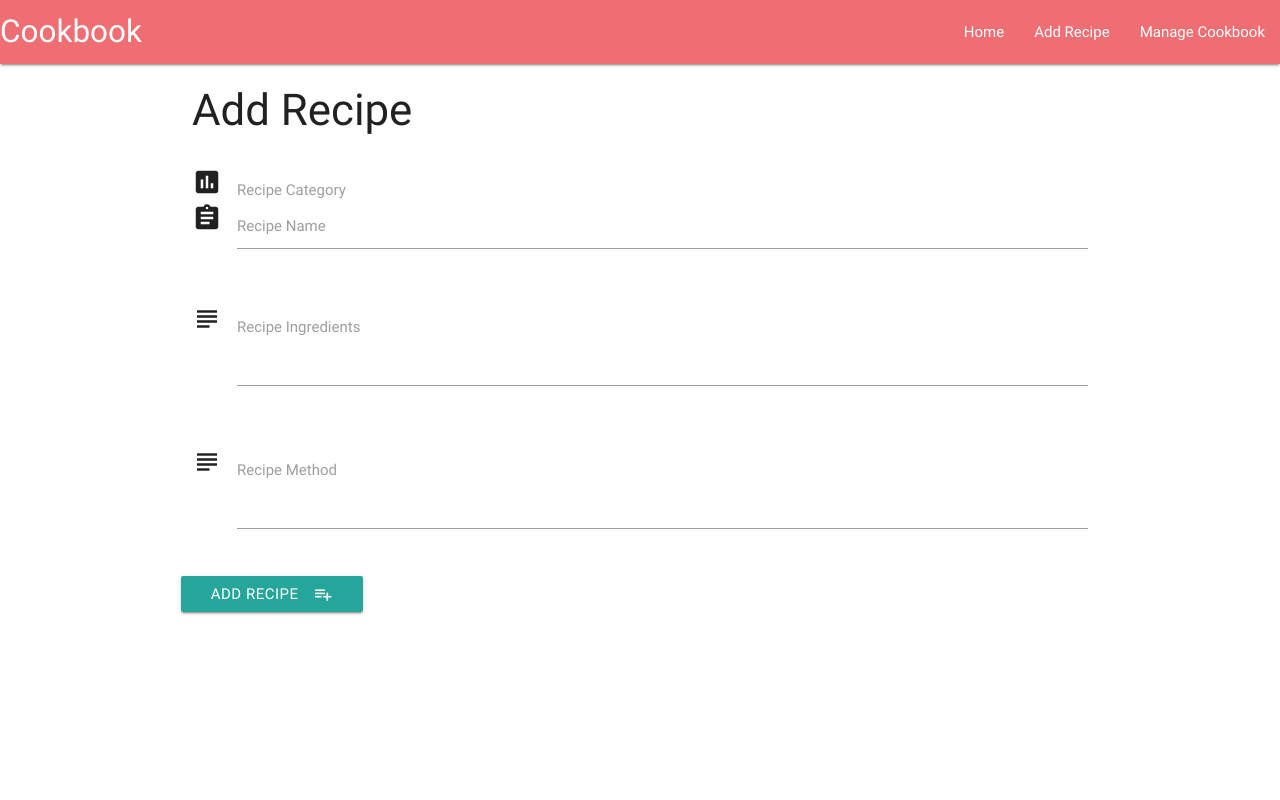
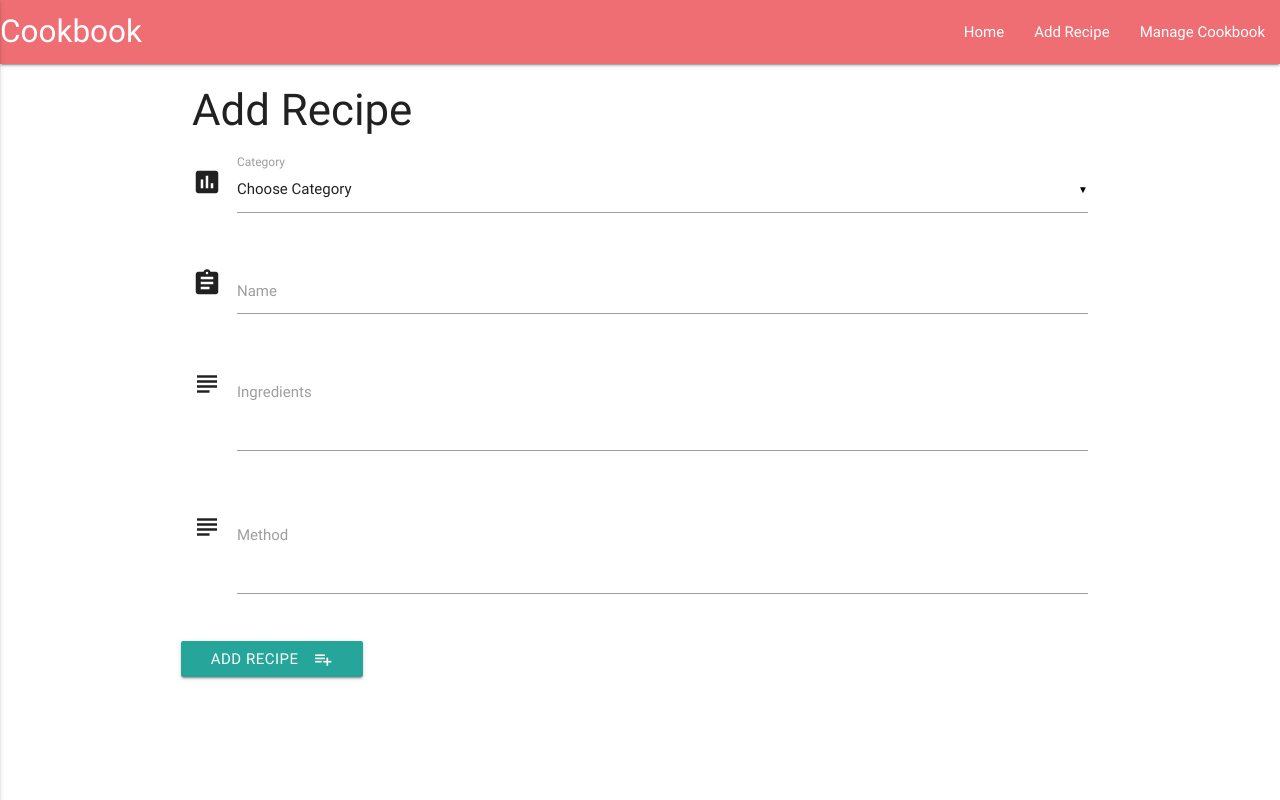
Before and after one commit to Code-Institute-Submissions/dcd-milestone-project-1, a Flask app: page /add_recipe in a window 1280 px wide. Run offline with Flask 2, Linux system fonts and the light colour scheme; data that the repository does not hold is empty; some libraries are stand-ins or nearby versions.

Commit message:
finshed of functionality coding for adding and editing recipes

```diff
--- a/app.py
+++ b/app.py
@@ -31,14 +31,14 @@ def edit_recipes(recipes_id):
     all_categories = mongo.db.categories.find()
     return render_template('editrecipe.html', recipes=the_recipes, categories=all_categories)
 
-@app.route('/update_recipes/<recipes_id>', methods=["POST"])
-def update_recipes(recipes_id):
+@app.route('/update_recipe/<recipes_id>', methods=["POST"])
+def update_recipe(recipes_id):
     recipes = mongo.db.recipes
     recipes.update({'_id': ObjectId(recipes_id)},
     {
-        'name': request.form.get['name'],
-        'category': request.form.get['category'],
-        'method': request.form.get['method'],
+        'name': request.form.get('name'),
+        'category': request.form.get('category'),
+        'method': request.form.get('method'),
     })
     return redirect(url_for('get_recipes'))
 
@@ -67,7 +67,7 @@ def get_categories():
 def add_category():
     return render_template('addcategory.html')
 
-@app.route('/add_category', methods=['POST'])
+@app.route('/insert_category', methods=['POST'])
 def insert_category():
     categories = mongo.db.categories
     categories.insert_one(request.form.to_dict())
--- a/templates/addcategory.html
+++ b/templates/addcategory.html
@@ -7,8 +7,8 @@
       <div class="row">
         <div class="input-field col s12">
           <i class="material-icons prefix">poll</i>
-          <label for="category_name">Category Name</label>
-          <input id="category_name" name="category_name" type="text" class="validate" required>
+          <label for="category">Category</label>
+          <input id="category" name="category" type="text" class="validate" required>
         </div>
       </div>
 
--- a/templates/addrecipe.html
+++ b/templates/addrecipe.html
@@ -2,46 +2,45 @@
 {% block content %}
 
 <h3>Add Recipe</h3>
+<div class="row">
     <form action="{{url_for('insert_recipe')}}" method="POST" class="col s12">
         <div class="row">
             <div class="input-field col s12">
                 <i class="material-icons prefix">poll</i>
-            <select id="category" name="category_name">
-                {% for category in categories %}
-                    {% if category.category == recipes.category %}
+                <select id="category" name="category">
                     <option value="" disabled selected>Choose Category</option>
-                    {% else %}
-                    <option value="{{category.category}}">{{category.category}}</option>
-                    {% endif %}
+                    {% for cat in categories %}
+                        <option value="{{cat.category}}">{{cat.category}}</option>
                     {% endfor %}
                 </select>
-            <label for="category">Recipe Category</label>
+                <label>Category</label>
             </div>
         </div>
         <div class="row">
             <div class="input-field col s12">
                 <i class="material-icons prefix">assignment</i>
-            <input id="recipe_name" name="recipe_name" type="text" class="validate" required>
-            <label for="recipe_name">Recipe Name</label>
+                <input id="name" name="name" type="text" class="validate" required>
+                <label for="name">Name</label>
             </div>
         </div>
         <div class="row">
             <div class="input-field col s12">
                 <i class="material-icons prefix">subject</i>
-            <label for="recipe_ingredients">Recipe Ingredients</label>
-            <textarea name="recipe_ingredients" id="recipe_ingredients" class="materialize-textarea" required></textarea>
+                <label for="ingredients">Ingredients</label>
+                <textarea name="ingredients" id="ingredients" class="materialize-textarea" required></textarea>
             </div>
         </div>
         <div class="row">
             <div class="input-field col s12">
                 <i class="material-icons prefix">subject</i>
-            <label for="recipe_method">Recipe Method</label>
-            <textarea name="recipe_method" id="recipe_method" class="materialize-textarea" required></textarea>
+                <label for="method">Method</label>
+                <textarea name="method" id="method" class="materialize-textarea" required></textarea>
             </div>
         </div>
         <div class="row">
             <button class="btn waves-effect waves-light" type="submit" name="action">Add Recipe<i class="material-icons right">playlist_add</i></button>
         </div>
     </form>
+</div>
 
 {% endblock %}
--- a/templates/base.html
+++ b/templates/base.html
@@ -1,16 +1,16 @@
 <!DOCTYPE html>
 <html>
     <head>
+        <link href="https://fonts.googleapis.com/icon?family=Material+Icons" rel="stylesheet">
+        <link rel="stylesheet" href="https://cdnjs.cloudflare.com/ajax/libs/materialize/0.100.2/css/materialize.min.css">
         <link rel="stylesheet" href="{{url_for('static', filename='css/style.css')}}" type="text/css" />
-        <link rel="stylesheet" href="https://cdnjs.cloudflare.com/ajax/libs/materialize/0.100.2/css/materialize.min.css">
-        <link href="https://fonts.googleapis.com/icon?family=Material+Icons" rel="stylesheet">
     </head>
     <body>
          <header>
             <nav>
                 <div class="nav-wrapper">
                     <a href="{{url_for('get_recipes')}}" class="brand-logo">Cookbook</a>
-                    <a href="#" data-activates="mobile-demo" class="button-collapse"><i class="material-icons">Menu</i></a>
+                    <a href="#" data-activates="mobile-demo" class="button-collapse"><i class="material-icons">menu</i></a>
                     <ul id="nav-mobile" class="right hide-on-med-and-down">
                         <li><a href="{{url_for('get_recipes')}}">Home</a></li>
                         <li><a href="{{url_for('add_recipe')}}">Add Recipe</a></li>
@@ -30,5 +30,13 @@
         </div>
         <script src="https://cdnjs.cloudflare.com/ajax/libs/jquery/3.2.1/jquery.min.js"></script>
         <script src="https://cdnjs.cloudflare.com/ajax/libs/materialize/0.100.2/js/materialize.min.js"></script>
+        <script type="text/javascript">
+            $(document).ready(function() {
+                $('.collapsible').collapsible();
+                $('select').material_select();
+                $('.button-collapse').sideNav();
+            });
+        </script>
+
     </body>
 </html>
```
Also changed, not shown: templates/editrecipe.html (+13 -11 lines), templates/recipes.html (+5 -4 lines). Lines whose indentation alone changed are shown as unchanged.
